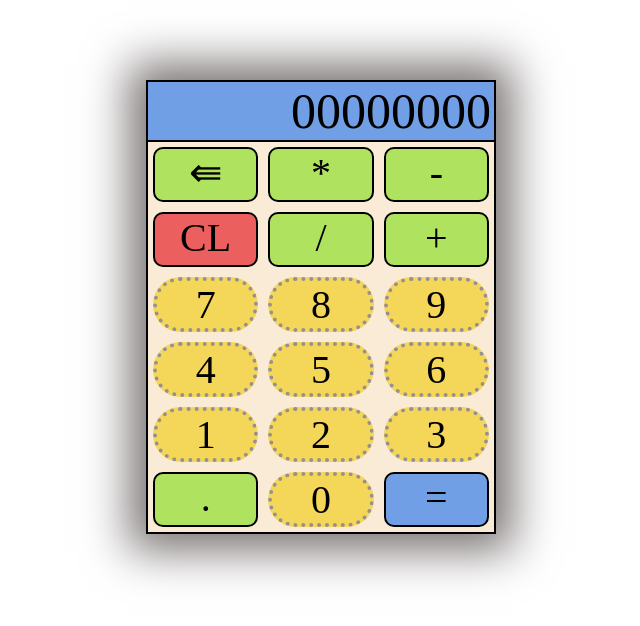
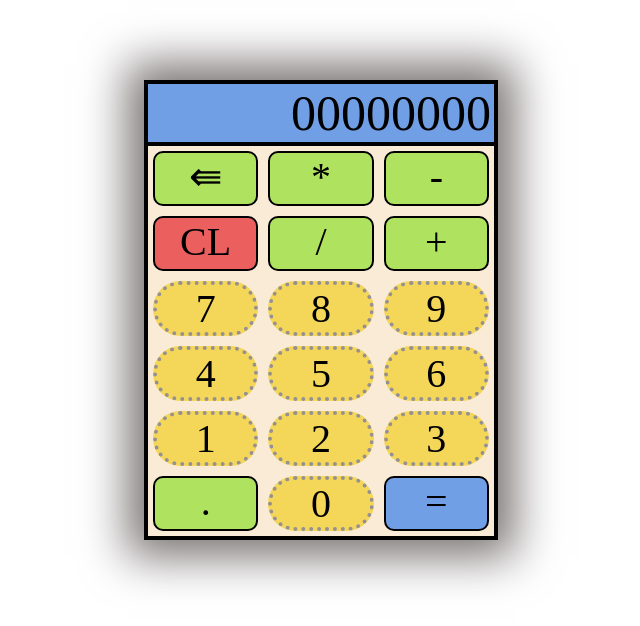
Before and after one commit to ndkma/TOP-calculator, a plain HTML site: page index.html in a window 1280 px wide. Shown: the whole page, without its empty margins (319-959 px from the left). Drawn offline with Linux system fonts and the light colour scheme.

Commit message:
Change some code on the borders in CSS

```diff
--- a/style.css
+++ b/style.css
@@ -2,6 +2,7 @@
     max-width: 350px;
     margin: 10vh auto 0 auto;
     box-shadow: 0px 0px 43px 17px rgb(122, 115, 115);
+    border:2px solid black;
 }
 
 .display {
@@ -11,16 +12,16 @@
     border: 2px solid black;
     padding-right: 3px;
     background-color: rgb(112, 159, 230);
+
 }
 
 .buttons {
     display: grid;
     grid-template-rows: 1fr 1fr 1fr;
     grid-template-columns: 1fr 1fr 1fr;
-    border-left: 2px solid black;
-    border-right: 2px solid black;
-    border-bottom: 2px solid black;
+    border:2px solid black;
     background-color: antiquewhite;
+
 }
 
 .button {
```
